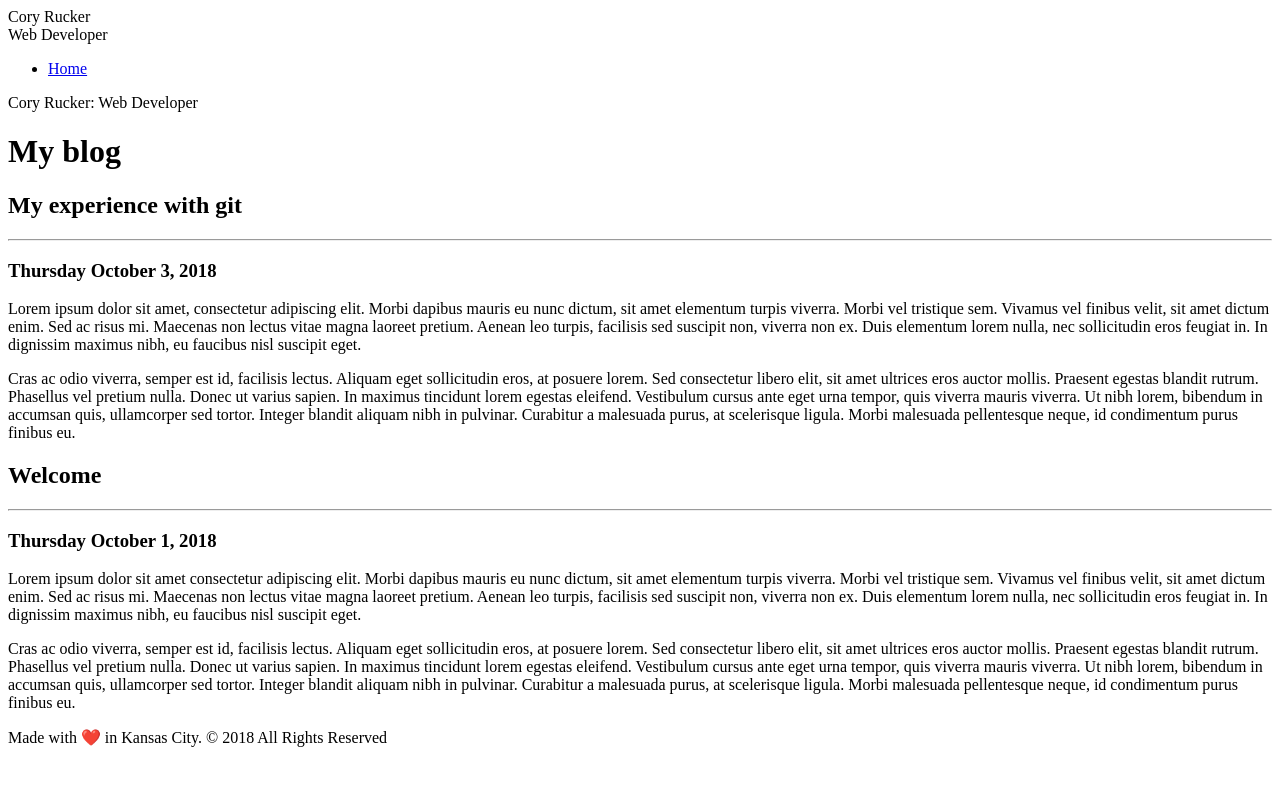
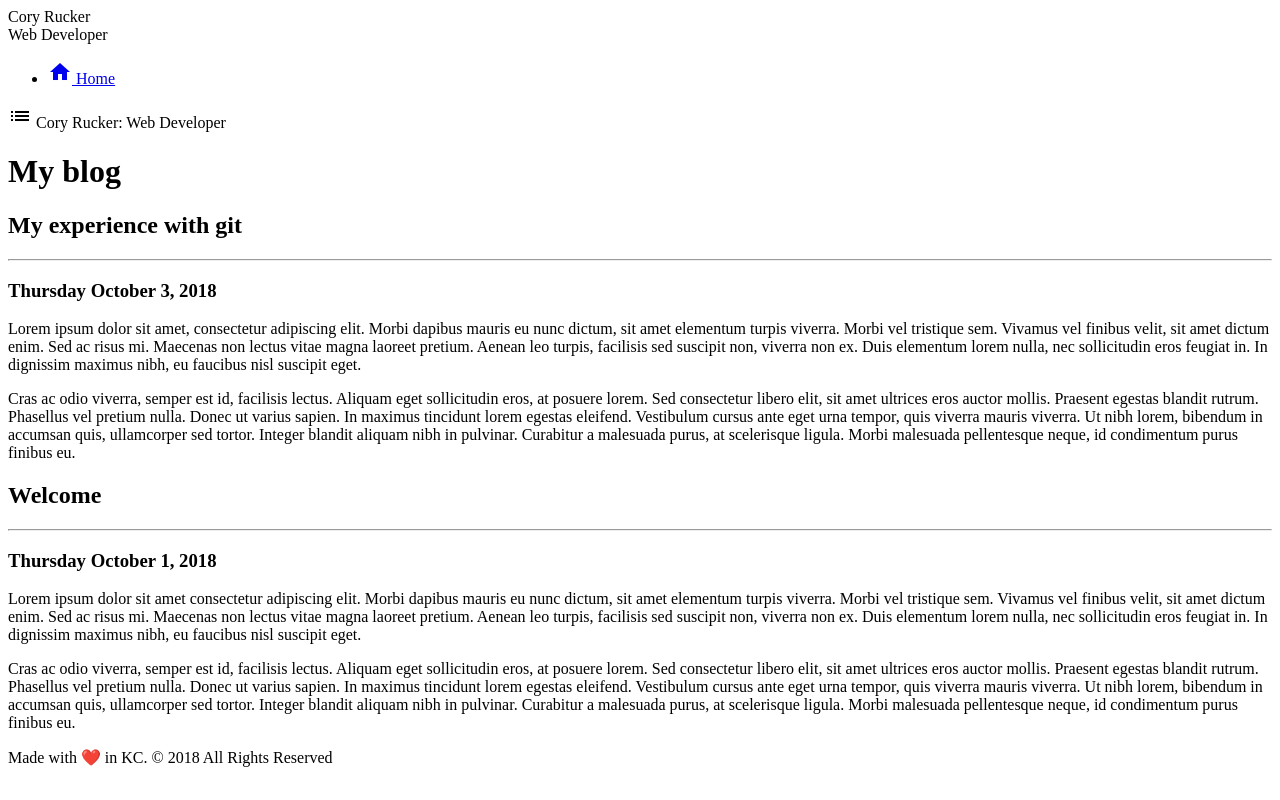
Before and after one commit to corymrucker/personal-blog, a plain HTML site: page index.html in a window 1280 px wide. Drawn offline with Linux system fonts and the light colour scheme.

Commit message:
Add Google Material Icons

```diff
--- a/index.html
+++ b/index.html
@@ -4,7 +4,11 @@
    <meta charset="UTF-8" />
    <meta name="viewport" content="width=device-width, initial-scale=1.0" />
    <meta http-equiv="X-UA-Compatible" content="ie=edge" />
-   <title>Insert Name - Web Developer</title>
+   <link
+     href="https://fonts.googleapis.com/icon?family=Material+Icons"
+     rel="stylesheet"
+   />
+   <title>Cory Rucker - Web Developer</title>
  </head>
  <body>
    <div class="parent">
@@ -14,7 +18,11 @@
            <div class="site-header">Cory Rucker</div>
            <div class="site-subheader">Web Developer</div>
            <ul class="site-navigation">
-             <li><a href="index.html">Home</a></li>
+             <li>
+               <a href="index.html">
+                 <i class="material-icons">home</i> Home
+               </a>
+             </li>
            </ul>
          </div>
        </nav>
@@ -22,6 +30,7 @@
        <main>
          <div class="menu">
            <div class="menu-icon" id="sidebarCollapse">
+             <i class="material-icons"> list </i>
              <span class="mobile-header">Cory Rucker: Web Developer</span>
            </div>
          </div>
@@ -84,7 +93,7 @@
          </article>
 
          <footer>
-           Made with ❤️ in Kansas City. © 2018 All Rights Reserved
+           Made with ❤️ in KC. © 2018 All Rights Reserved
          </footer>
        </main>
      </div>
```
